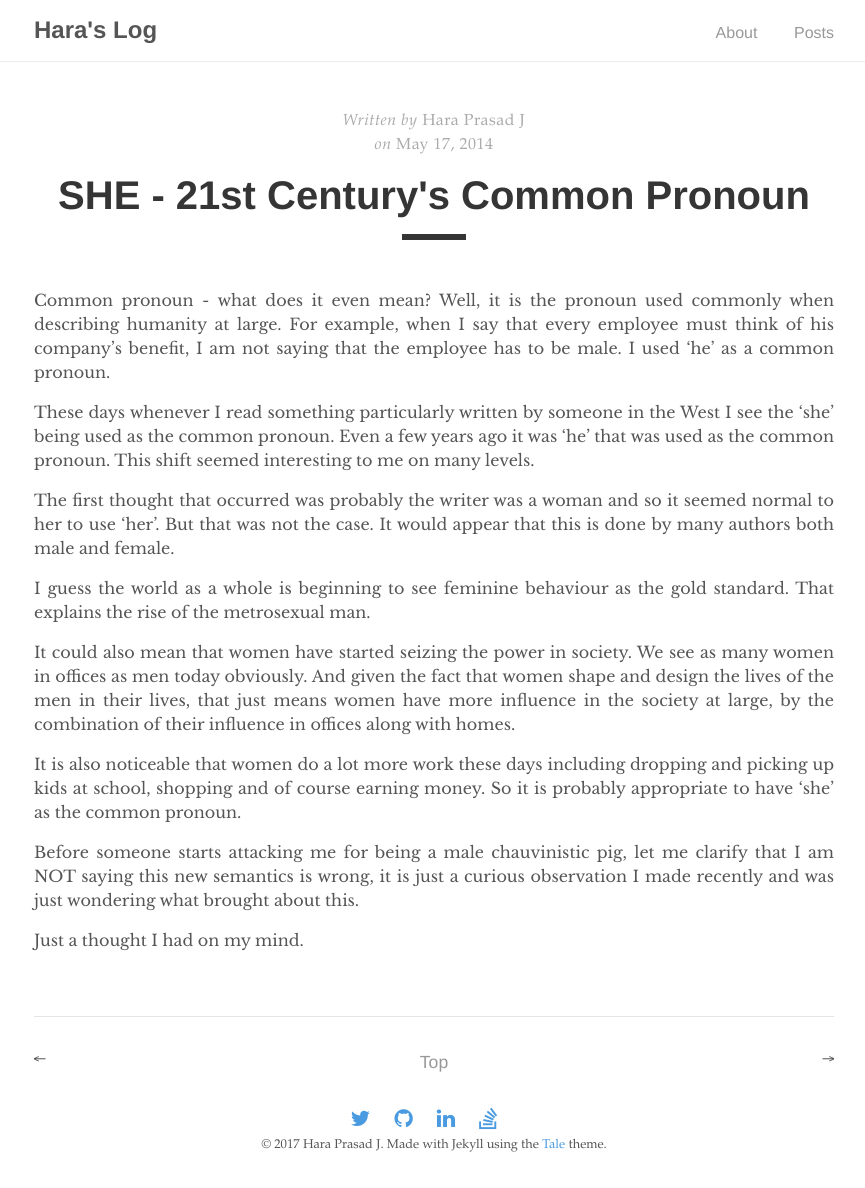
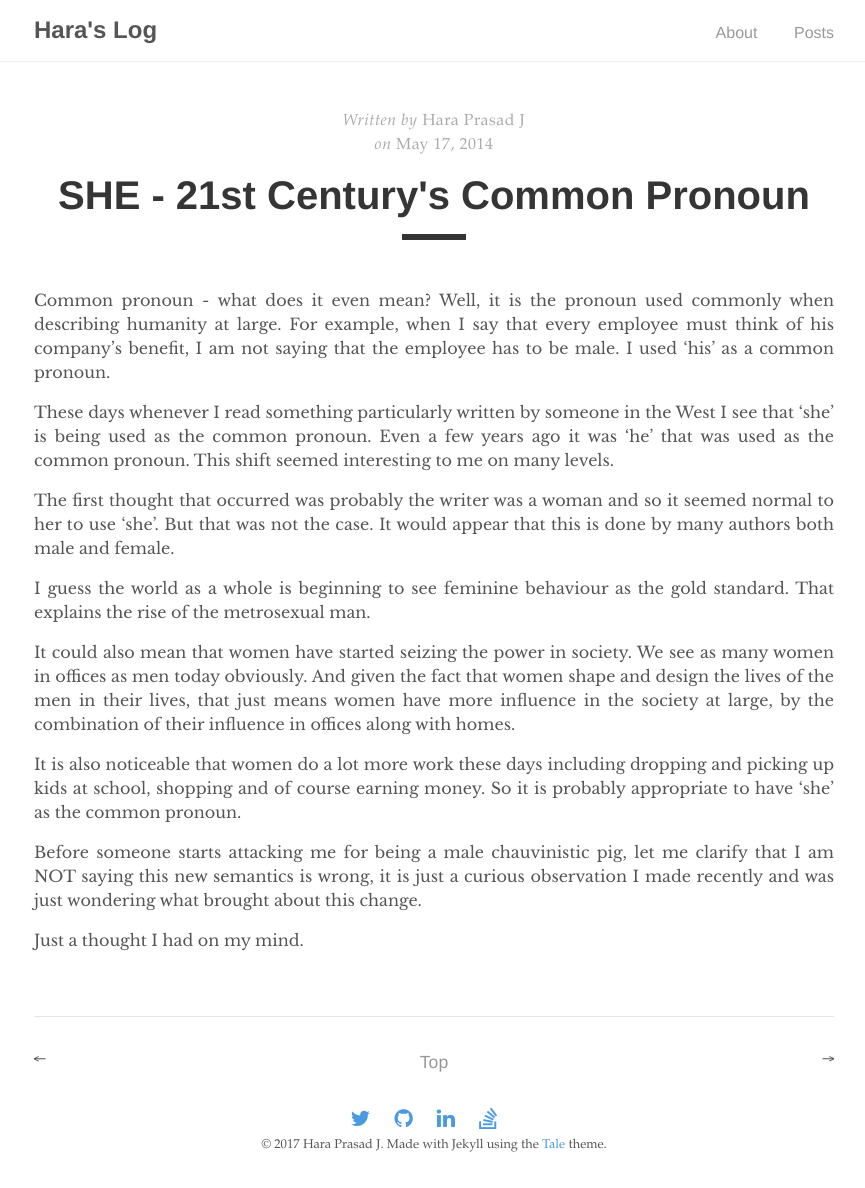
Before and after one commit to haraprasadj/haraprasadj.github.io, a Jekyll site: the page built from _posts/2014-05-17-she-21st-century-common-pronoun.md, in a window 1280 px wide. Shown: the whole page, without its empty margins (206-1071 px from the left). Built offline with Jekyll 4.4.1, drawn with Linux system fonts in a browser that asks for light colours; nearby versions of some CDN libraries.

Commit message:
migrated posts

```diff
--- a/_posts/2014-05-17-she-21st-century-common-pronoun.md
+++ b/_posts/2014-05-17-she-21st-century-common-pronoun.md
@@ -6,15 +6,15 @@ categories: [Musings]
 
 Common pronoun - what does it even mean? Well, it is the pronoun used commonly when
 describing humanity at large. For example, when I say that every employee must think of his
-company's benefit, I am not saying that the employee has to be male. I used 'he' as a common
+company's benefit, I am not saying that the employee has to be male. I used 'his' as a common
 pronoun.
 
-These days whenever I read something particularly written by someone in the West I see the 'she'
-being used as the common pronoun. Even a few years ago it was 'he' that was used as the common
+These days whenever I read something particularly written by someone in the West I see that 'she'
+is being used as the common pronoun. Even a few years ago it was 'he' that was used as the common
 pronoun. This shift seemed interesting to me on many levels.
 
 The first thought that occurred was probably the writer was a woman and so it seemed normal
-to her to use 'her'. But that was not the case. It would appear that this is done by many
+to her to use 'she'. But that was not the case. It would appear that this is done by many
 authors both male and female.
 
 I guess the world as a whole is beginning to see feminine behaviour as the gold standard. That
@@ -22,7 +22,7 @@ explains the rise of the metrosexual man.
 
 It could also mean that women have started seizing the power in society. We see as many women
 in offices as men today obviously. And given the fact that women shape and design the lives
-of the men in their lives, that just means women  have more influence in the society at large,
+of the men in their lives, that just means women have more influence in the society at large,
 by the combination of their influence in offices along with homes.
 
 It is also noticeable that women do a lot more work these days including dropping and picking
@@ -31,6 +31,6 @@ up kids at school, shopping and of course earning money. So it is probably appro
 
 Before someone starts attacking me for being a male chauvinistic pig, let me clarify
 that I am NOT saying this new semantics is wrong, it is just a curious observation I made
-recently and was just wondering what brought about this.
+recently and was just wondering what brought about this change.
 
 Just a thought I had on my mind.
```
